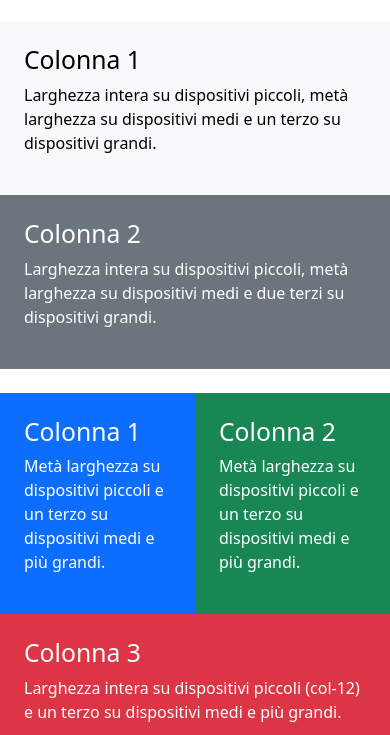
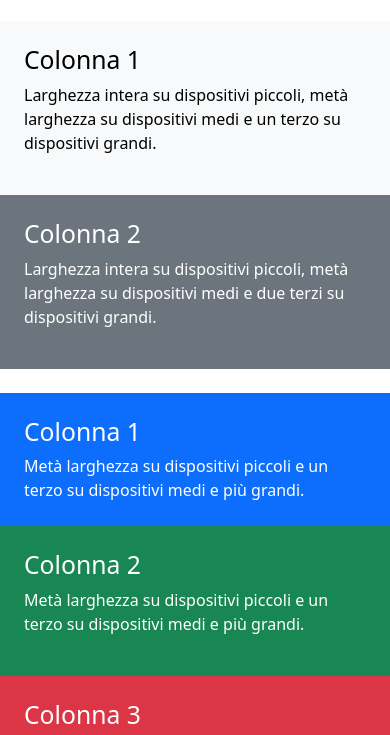
Before and after one commit to ViktorJoseCentonza/htmlcss-bootstrap-layout, a plain HTML site: page index.html in a window 390 px wide. Shown: the part 68-803 px from the top of the page. Drawn offline with nearby package versions, Linux system fonts and the light colour scheme.

Commit message:
edit simplify 2nd section behavior

```diff
--- a/index.html
+++ b/index.html
@@ -58,16 +58,16 @@
 
     <section>
         <div class="container">
-            <div class="row my-4">
-                <div class="col-6 col-md-4 col-lg-4 bg-primary p-4">
+            <div class="row row-cols-sm-2 row-cols-md-3 my-4">
+                <div class="bg-primary p-4">
                     <h2>Colonna 1</h2>
                     <span>Metà larghezza su dispositivi piccoli e un terzo su dispositivi medi e più grandi.</span>
                 </div>
-                <div class="col-6 col-md-4 col-lg-4 bg-success p-4">
+                <div class="bg-success p-4">
                     <h2>Colonna 2</h2>
                     <p>Metà larghezza su dispositivi piccoli e un terzo su dispositivi medi e più grandi.</p>
                 </div>
-                <div class="col-12 col-md-4 col-lg-4 bg-danger p-4">
+                <div class="col-sm-12 bg-danger p-4">
                     <h2>Colonna 3</h2>
                     <p>Larghezza intera su dispositivi piccoli (col-12) e un terzo su dispositivi medi e più grandi.</p>
                 </div>
```
